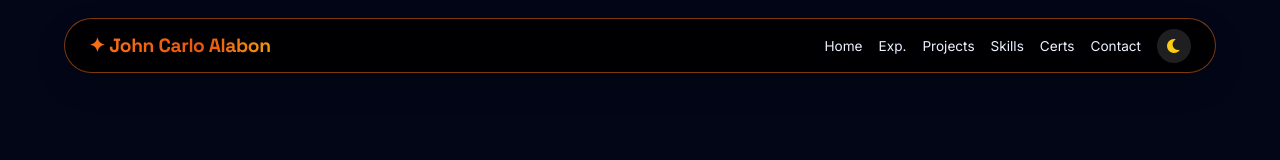
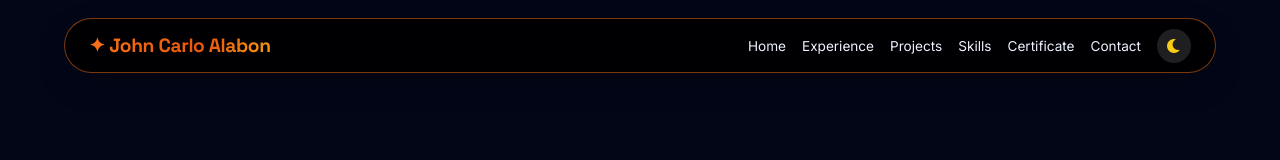
Before and after one commit to hybridchamber/port-folio, a plain HTML site: page index.html in a window 1280 px wide. Shown: the top 160 px of the page. Drawn offline with nearby package versions, Linux system fonts and the light colour scheme.

Commit message:
Update index.html

```diff
--- a/index.html
+++ b/index.html
@@ -568,10 +568,10 @@
   <div class="logo"><span class="gradient-text">✦ John Carlo Alabon</span></div>
   <div class="nav-links">
     <a href="#home">Home</a>
-    <a href="#experience">Exp.</a>
+    <a href="#experience">Experience</a>
     <a href="#projects">Projects</a>
     <a href="#skills">Skills</a>
-    <a href="#cert-carousel">Certs</a>
+    <a href="#cert-carousel">Certificate</a>
     <a href="#contact">Contact</a>
     <button class="theme-btn" id="darkModeToggle" aria-label="Dark/Light mode"><i class="fas fa-moon"></i></button>
   </div>
```
